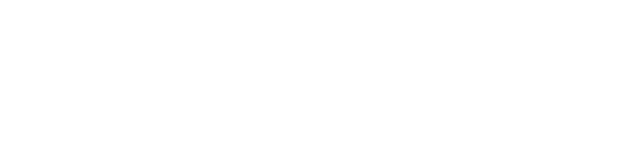
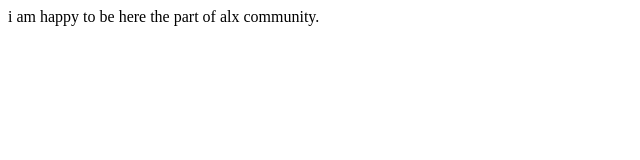
Before and after one commit to Degaga-Emiru/GitHub, a plain HTML site: page index.html in a window 1280 px wide. Shown: the whole page, without its empty margins (0-640 px from the left). Drawn offline with Linux system fonts and the light colour scheme.

Commit message:
new feature is added now look it

```diff
--- a/index.html
+++ b/index.html
@@ -8,4 +8,6 @@
 <body>
 
 </body>
+i am happy to be here the part of alx community.
+</body>
 </html>
```
